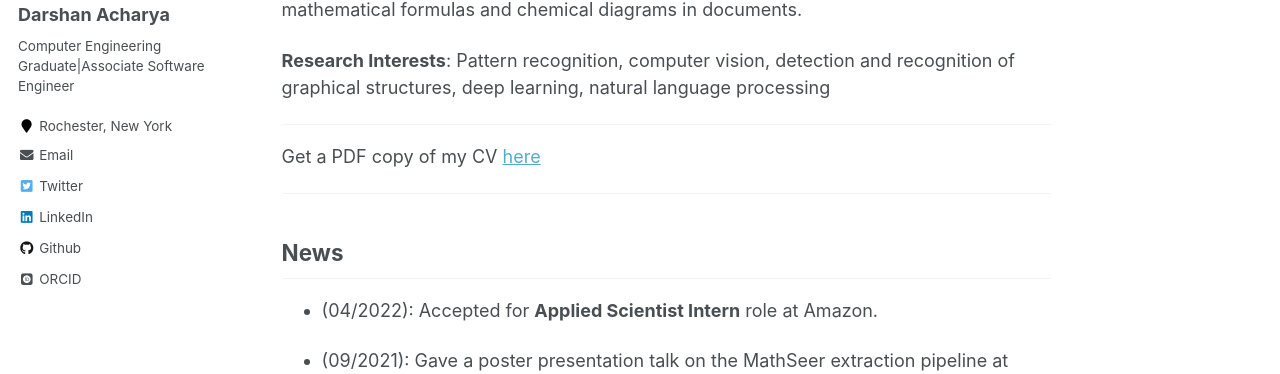
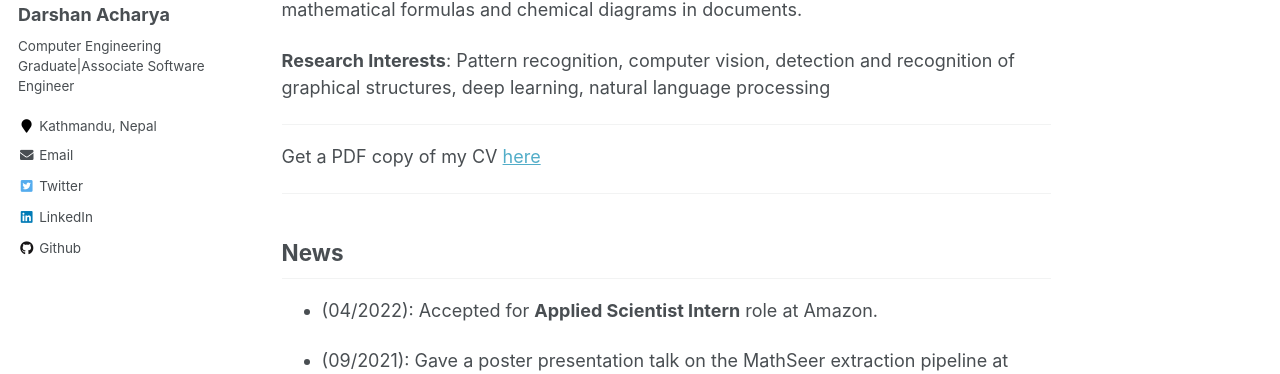
Before and after one commit to acharyadarshan/acharyadarshan.github.io, a Jekyll site: the page built from _pages/about.md, in a window 1280 px wide. Shown: the part 299-673 px from the top of the page. Built offline with Jekyll 4.4.1, drawn with Linux system fonts in a browser that asks for light colours; some web fonts are replaced; some of the changed lines change nothing that is shown.

Commit message:
socials updated

```diff
--- a/_config.yml
+++ b/_config.yml
@@ -70,7 +70,7 @@
 
 # Social Sharing
 twitter:
-  username               : &twitter ayushkumarshah7
+  username               : &twitter darshan_levi
 facebook:
   username               :
   app_id                 :
@@ -80,14 +80,14 @@
 # - https://developers.google.com/structured-data/customize/social-profiles
 social:
   name: Darshan Acharya  # it will shows as the copyright owner in Footer
-  email: ayush.kumar.shah@gmail.com             # change to your email address
+  email: acharyadarshan02@gmail.com             # change to your email address
   links:
     # The first element serves as the copyright owner's link
-    - https://twitter.com/ayushkumarshah7      # change to your twitter homepage
-    - https://github.com/ayushkumarshah       # change to your github homepage
+    - https://twitter.com/darshan_levi      # change to your twitter homepage
+    - https://github.com/acharyadarshan       # change to your github homepage
     # Uncomment below to add more social links
-    - https://www.facebook.com/ayushkumarshah
-    - https://www.linkedin.com/in/ayush7
+    # https://www.facebook.com/ayushkumarshah
+    - https://www.linkedin.com/in/darshan-acharya-a2662219b/
 
 
 # Analytics
@@ -102,11 +102,11 @@
   name             : "Darshan Acharya"
   avatar           : "profile.png"
   bio              : "Computer Engineering Graduate|Associate Software Engineer"
-  location         : "Rochester, New York"
+  location         : "Kathmandu, Nepal"
   employer         :
   # pubmed           : "https://www.ncbi.nlm.nih.gov/pubmed/?term=john+snow"
   # googlescholar    : "http://yourfullgooglescholarurl.com"
-  email            : "ayush.kumar.shah@gmail.com"
+  email            : "acharyadarshan02@gmail.com"
   researchgate     :  # example: "https://www.researchgate.net/profile/yourprofile"
   uri              :
   bitbucket        :
@@ -115,20 +115,20 @@
   flickr           :
   facebook         :
   foursquare       :
-  github           : "ayushkumarshah"
+  github           : "acharyadarshan"
   google_plus      :
   keybase          :
   instagram        :
   impactstory      : #"https://profiles.impactstory.org/u/xxxx-xxxx-xxxx-xxxx"
   lastfm           :
-  linkedin         : "ayush7"
-  orcid            : "http://orcid.org/0000-0001-6158-7632"
+  linkedin         : "acharyaD"
+  #orcid            : "http://orcid.org/0000-0001-6158-7632"
   pinterest        :
   soundcloud       :
   stackoverflow    : # http://stackoverflow.com/users/123456/username
   steam            :
   tumblr           :
-  twitter          : "ayushkumarshah7"
+  twitter          : "acharya_levi"
   vine             :
   weibo            :
   xing             :
```
